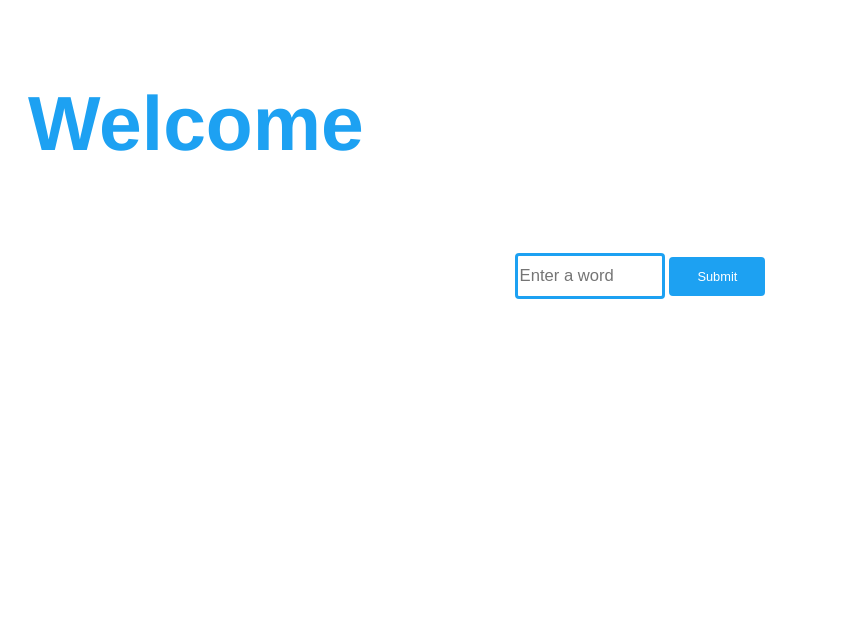
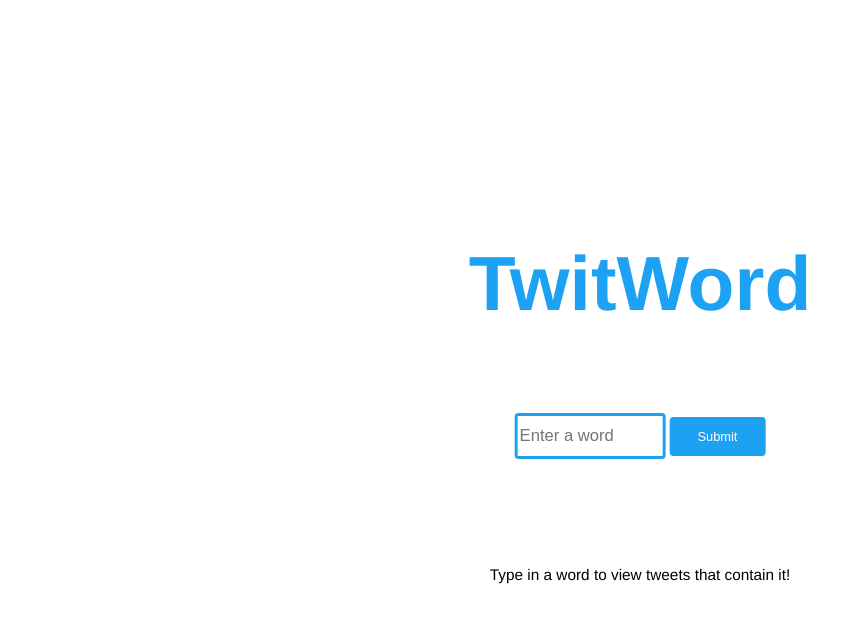
Before and after one commit to ethanchung936/TwitWord, a Django app: page /home/ in a window 1280 px wide. Shown: the top 623 px of the page, without its empty margins (0-842 px from the left). Run offline with Django 4.2, Linux system fonts and the light colour scheme.

Commit message:
Made templates fully functional to display tweets and changed some variable names

```diff
--- a/TwitWord/word_lookup/templates/word_lookup/home.html
+++ b/TwitWord/word_lookup/templates/word_lookup/home.html
@@ -1,23 +1,26 @@
 <!DOCTYPE html>
-<html>
+<html lang="en">
     <head>
-        <!-- Load the style sheet with django -->
         {% load static %}
         <link rel="stylesheet" type="text/css" href="{% static 'word_lookup/style.css' %}">
-        <link rel="stylesheet" href="{% static 'word_lookup/scripts.js' %}">
+        <link rel="icon" type="image/png" href="{% static 'word_lookup/TwitWord_favicon.ico' %}">
         <title>TwitWord</title>
     </head>
     <body>
-        <!-- Webpage title -->
-        <div class="header">
-            <h1>Welcome</h1>
-        <!-- Form to input a word -->
+        <div class="vertical-center">
+            <!-- Page title -->
+            <div class="header">
+                <h1>TwitWord</h1>
+            </div>
+            <!-- Form to input a word -->
+                <form id="content" method="post">
+                    {% csrf_token %}
+                    <input id="text_field" type="text" name="user_input" placeholder="Enter a word" maxlength="100">
+                    <input id="submit" type="submit" value="Submit">
+                </form>
         </div>
-            <form id="content" method="post">
-                {% csrf_token %}
-                <input id="text_field" type="text" name="word" placeholder="Enter a word" maxlength="100">
-                <input id="submit" type="submit" value="Submit">
-            </form>
-
+        <!-- Page info -->
+        <p id="explanation">Type in a word to view tweets that contain it!</p>
+        </div>
     </body>
 </html>
```
Also changed, not shown: TwitWord/word_lookup/templates/word_lookup/tweets.html (+28 -8 lines).
